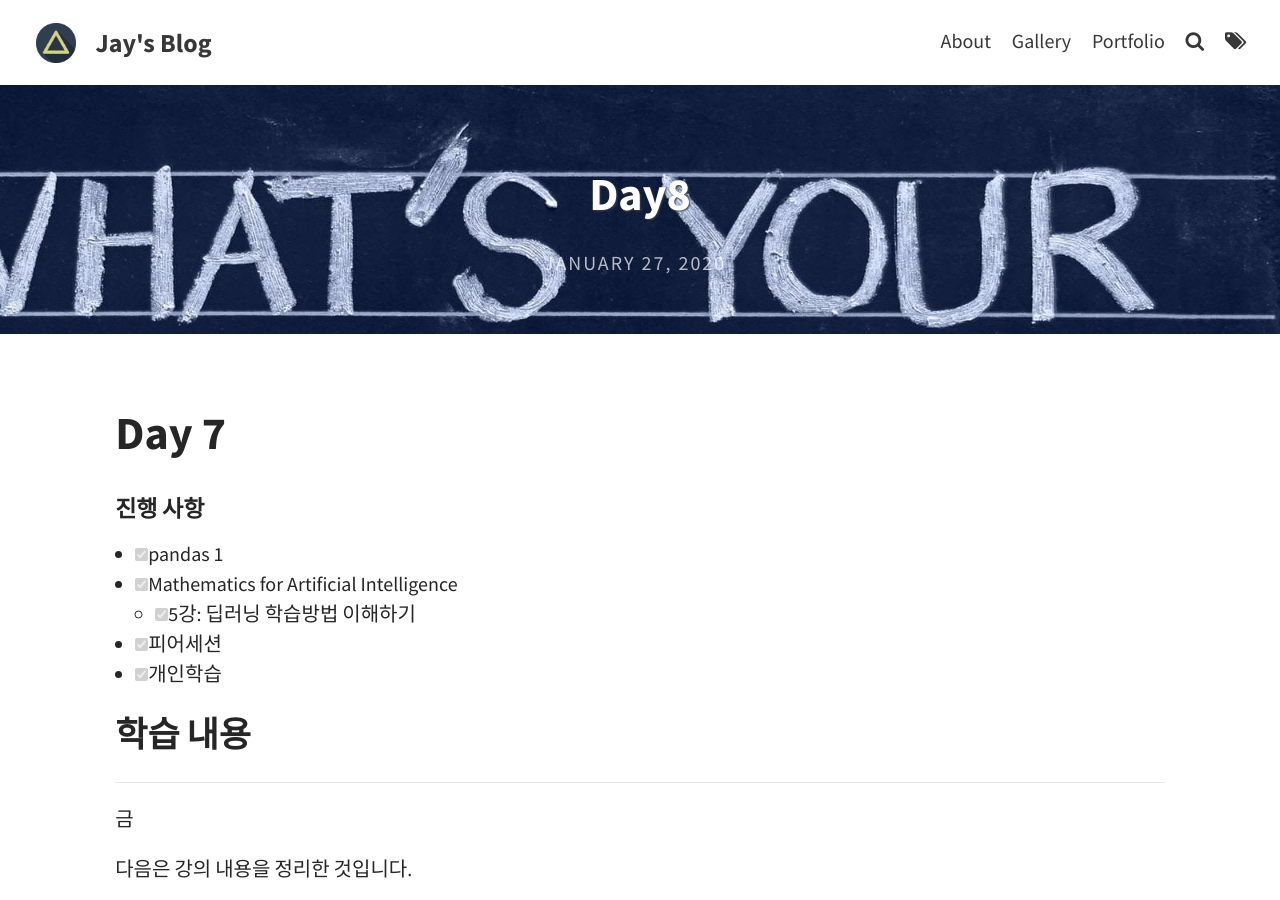
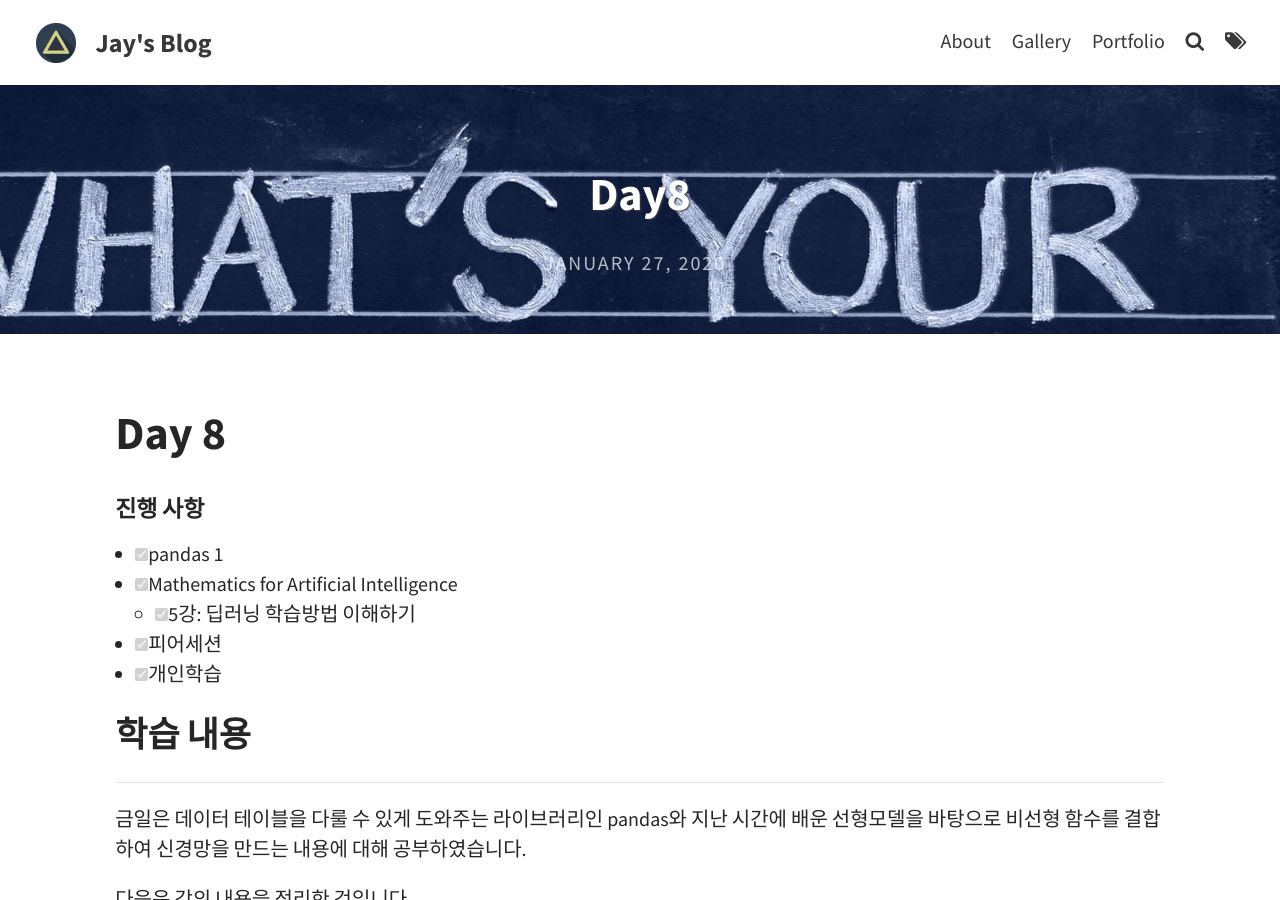
Before and after one commit to JJayy/JJayy.github.io, a Jekyll site: the page built from _posts/2020-01-27-day-8.md, in a window 1280 px wide and 900 px high. Built offline with Jekyll 4.4.1, drawn with Linux system fonts in a browser that asks for light colours.

Commit message:
Update 2020-01-27-day-8.md

```diff
--- a/_posts/2020-01-27-day-8.md
+++ b/_posts/2020-01-27-day-8.md
@@ -11,7 +11,7 @@ author: Jay
 tags: [Boost camp, AI tech, Day8]
 ---
 
-# Day 7
+# Day 8
 
 #### 진행 사항
   - [x] pandas 1
@@ -23,7 +23,7 @@ tags: [Boost camp, AI tech, Day8]
 
 ## 학습 내용
 ---
-금
+금일은 데이터 테이블을 다룰 수 있게 도와주는 라이브러리인 pandas와 지난 시간에 배운 선형모델을 바탕으로 비선형 함수를 결합하여 신경망을 만드는 내용에 대해 공부하였습니다.
 
 다음은 강의 내용을 정리한 것입니다.
 
```
